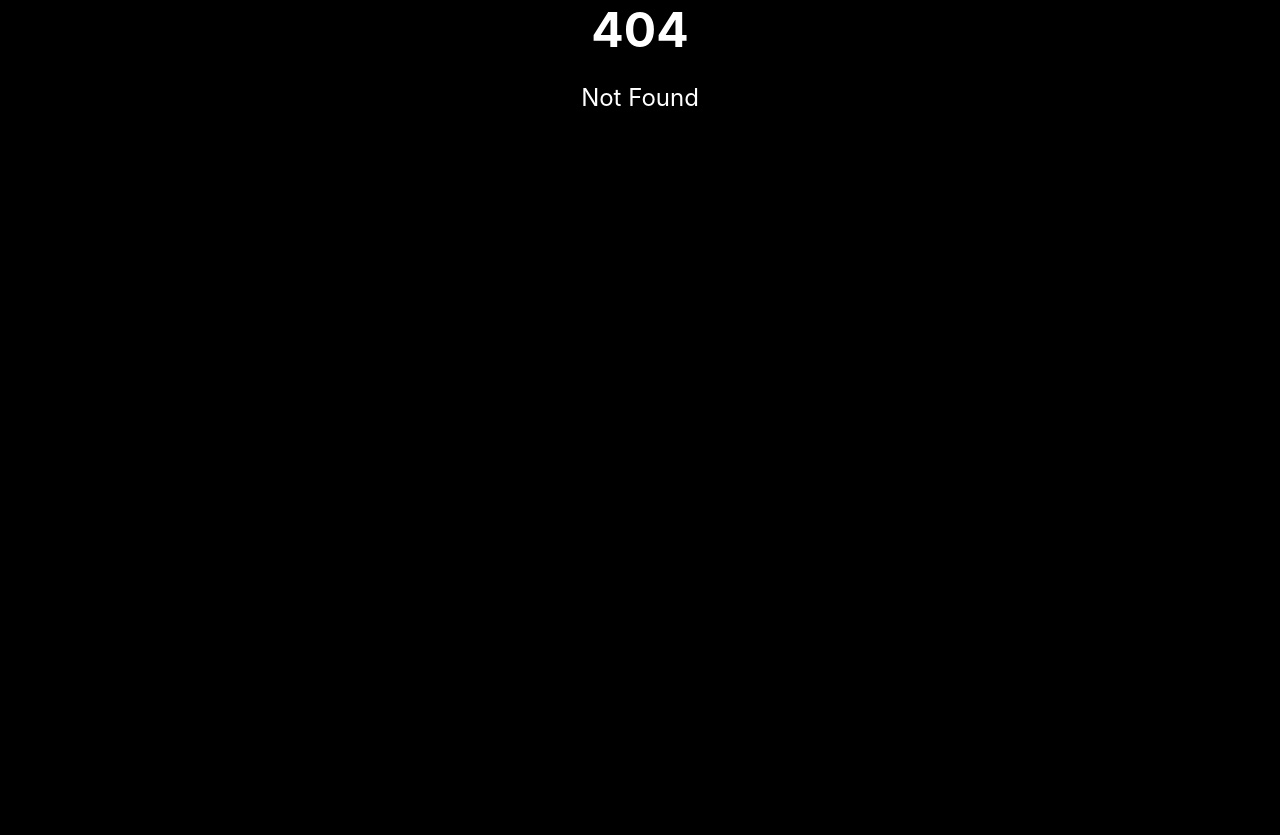
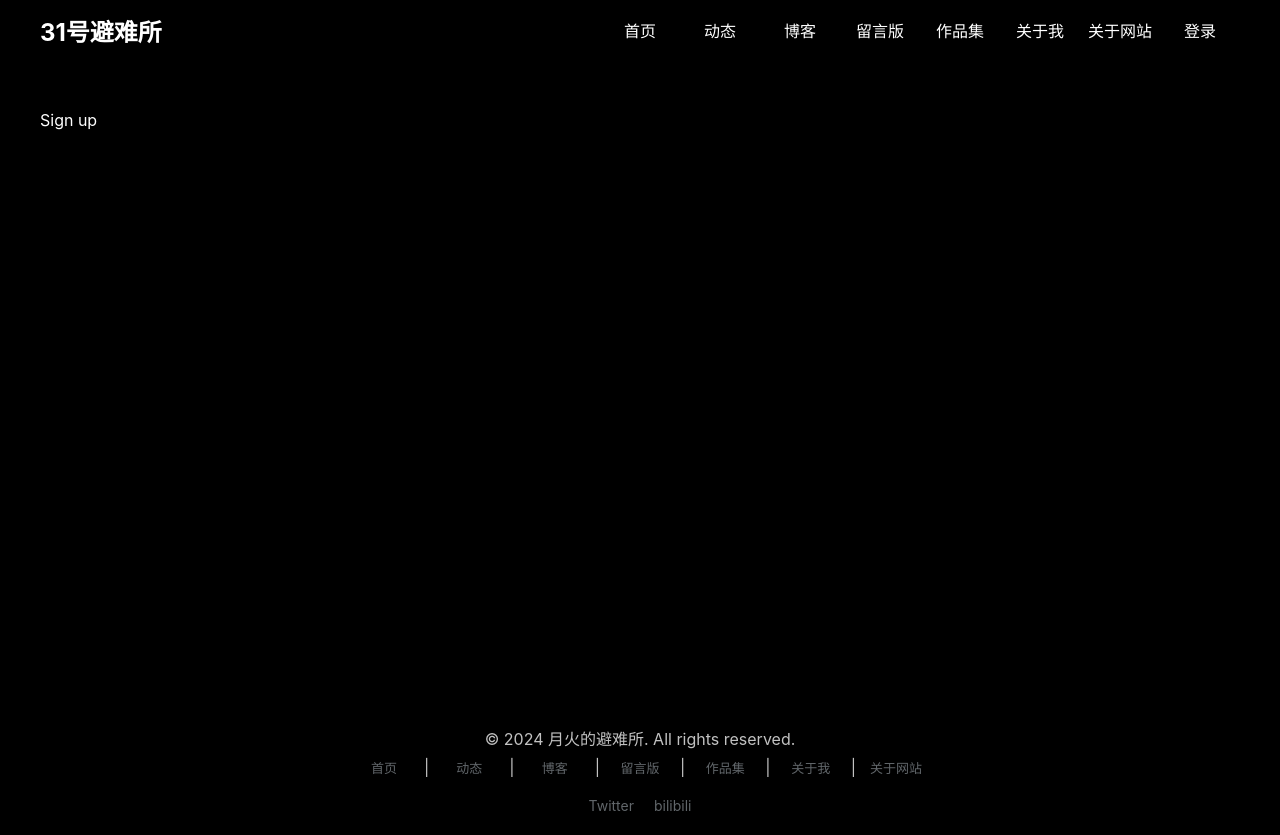
Before and after one commit to YueHuo-zh/next-blog, a Next.js app: page /sign-up in a window 1280 px wide. Before the commit this address had no page. Before the commit the page ends 800 px from the top, so only its background shows below. Built offline with nearby package versions, Linux system fonts and the light colour scheme.

Commit message:
明天开始做登录注册

```diff
--- a/src/app/(site)/feed/page.tsx
+++ b/src/app/(site)/feed/page.tsx
@@ -1,4 +1,4 @@
-import styles from "./notos.module.css"
+import styles from "./feed.module.css"
 
 
 export default function NotesPage() {
--- a/src/app/(site)/portfolio/page.tsx
+++ b/src/app/(site)/portfolio/page.tsx
@@ -1,3 +1,5 @@
+import styles from "./portolio.module.css"
+
 export default function PortfolioPage() {
   return (
     <>
--- /dev/null
+++ b/src/app/(site)/sign-up/page.tsx
@@ -0,0 +1,9 @@
+import styles from "./sign-up.module.css"
+
+export default function SignUpPage() {
+  return (
+    <div className={styles.container}>
+      Sign up
+    </div>
+  )
+}
```
Also changed, not shown: src/app/(site)/sign-in/page.tsx (added, +9 -0 lines), src/app/(site)/feed/feed.module.css (added), src/app/(site)/portfolio/portolio.module.css (added), src/app/(site)/sign-in/sign-in.module.css (added), src/app/(site)/sign-up/sign-up.module.css (added).
